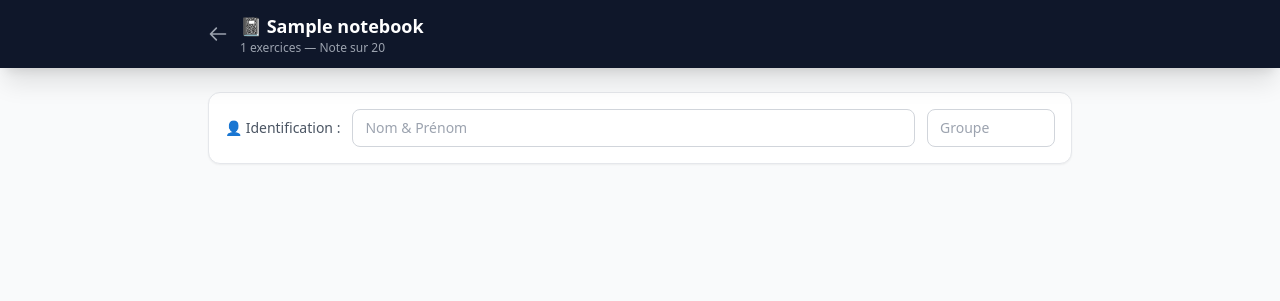
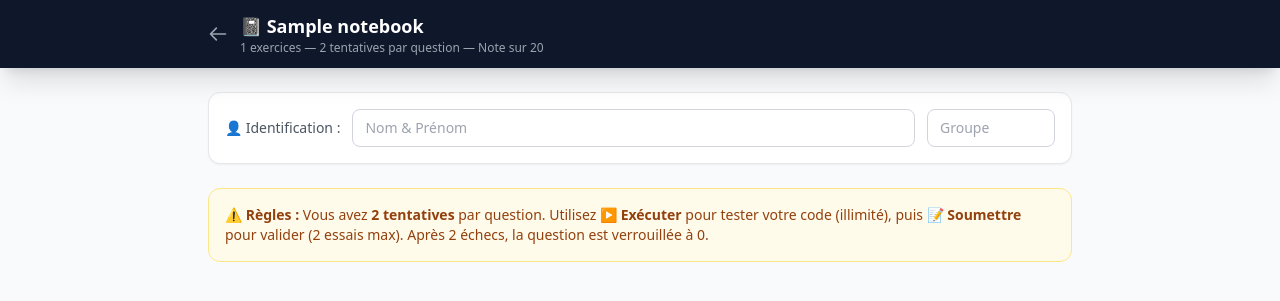
Before and after one commit to khamesyacine/quizessai, a Flask app: template templates/notebook.html in a window 1280 px wide. Shown: the top 301 px of the page. Run offline with Flask 3, Linux system fonts and the light colour scheme; tables that the repository leaves empty hold one stand-in row (values such as "Sample post"); the template is opened without the code that fills it: values that come from a table or form of the project are taken from there, most other values are stand-ins (such as "Sample title", 1, 10 or a date in 2020); some libraries are stand-ins or nearby versions.

Commit message:
2 tentatives par question

```diff
--- a/templates/notebook.html
+++ b/templates/notebook.html
@@ -20,6 +20,7 @@
         .cell-markdown p { margin: 0.3rem 0; line-height: 1.6; }
         .cell-markdown table { border-collapse: collapse; }
         .exercise-block { border-left: 4px solid #22c55e; }
+        .locked-cell .CodeMirror { opacity: 0.5; pointer-events: none; }
         .result-anim { animation: fadeSlide 0.3s ease-out; }
         @keyframes fadeSlide { from { opacity:0; transform:translateY(10px) } to { opacity:1; transform:translateY(0) } }
     </style>
@@ -32,7 +33,7 @@
             </a>
             <div>
                 <h1 class="text-lg font-bold">📓 {{ notebook.title }}</h1>
-                <p class="text-gray-400 text-xs">{{ notebook.nb_exercises }} exercices — Note sur 20</p>
+                <p class="text-gray-400 text-xs">{{ notebook.nb_exercises }} exercices — 2 tentatives par question — Note sur 20</p>
             </div>
         </div>
     </header>
@@ -46,6 +47,13 @@
                 class="w-32 px-3 py-2 border border-gray-300 rounded-lg text-sm focus:ring-2 focus:ring-green-500 outline-none">
         </div>
 
+        <!-- Rules reminder -->
+        <div class="bg-amber-50 border border-amber-200 rounded-xl p-4 mb-6 text-sm text-amber-800">
+            <strong>⚠️ Règles :</strong> Vous avez <strong>2 tentatives</strong> par question.
+            Utilisez <strong>▶ Exécuter</strong> pour tester votre code (illimité), puis <strong>📝 Soumettre</strong> pour valider (2 essais max).
+            Après 2 échecs, la question est verrouillée à 0.
+        </div>
+
         <div class="space-y-4" id="notebook-content">
             {% for cell in cells %}
                 {% if cell.type == "markdown" %}
@@ -54,17 +62,21 @@
                     </div>
 
                 {% elif cell.type == "code" %}
-                    <div class="{% if cell.is_student_cell %}exercise-block bg-green-50 border-green-200{% else %}bg-white border-gray-200{% endif %} rounded-xl shadow-sm border p-4" id="exercise-{{ cell.exercise_id }}">
+                    <div class="{% if cell.is_student_cell %}exercise-block bg-green-50 border-green-200{% else %}bg-white border-gray-200{% endif %} rounded-xl shadow-sm border p-4"
+                         id="exercise-{{ cell.exercise_id }}"
+                         data-exercise-id="{{ cell.exercise_id }}">
 
                         {% if cell.is_student_cell %}
                         <div class="flex items-center gap-2 mb-2">
                             <span class="bg-green-600 text-white text-xs font-semibold px-2.5 py-1 rounded-full">✏️ À compléter</span>
+                            <span class="attempts-badge text-xs text-gray-500" id="attempts-{{ cell.exercise_id }}">2 tentatives restantes</span>
                         </div>
                         {% else %}
                         <div class="flex items-center gap-2 mb-2">
                             <span class="bg-blue-100 text-blue-700 text-xs font-semibold px-2.5 py-1 rounded-full">💻 Cellule {{ cell.exercise_id.replace('code_', '') }}</span>
                             {% if cell.expected_output %}
                             <span class="text-xs text-gray-400">Sortie attendue : <code class="bg-gray-100 px-1.5 py-0.5 rounded text-green-700 text-xs">{{ cell.expected_output[:80] }}</code></span>
+                            <span class="attempts-badge text-xs text-gray-500" id="attempts-{{ cell.exercise_id }}">2 tentatives restantes</span>
                             {% endif %}
                         </div>
                         {% endif %}
@@ -103,9 +115,13 @@
     <script>
         const NOTEBOOK_SLUG = "{{ notebook.slug }}";
 
+        // Track attempts per exercise: { exerciseId: { attempts: 0, maxAttempts: 2, locked: false, passed: false } }
+        const attemptTracker = {};
+
         const editors = {};
         document.querySelectorAll('.exercise-editor').forEach(textarea => {
             const exId = textarea.dataset.exerciseId;
+            attemptTracker[exId] = { attempts: 0, maxAttempts: 2, locked: false, passed: false };
             const cm = CodeMirror.fromTextArea(textarea, {
                 mode: 'python', lineNumbers: true,
                 indentUnit: 4, tabSize: 4, indentWithTabs: false,
@@ -119,7 +135,11 @@
             editors[exId] = cm;
         });
 
+        // ▶ Exécuter — unlimited, just shows output
         async function runCell(exId) {
+            const tracker = attemptTracker[exId];
+            if (tracker && tracker.locked) { alert("🔒 Cette question est verrouillée."); return; }
+
             const cm = editors[exId];
             if (!cm) return;
             const code = cm.getValue().trim();
@@ -152,7 +172,14 @@
             finally { btn.innerHTML = orig; btn.disabled = false; }
         }
 
+        // 📝 Soumettre — 2 attempts max
         async function submitCell(exId) {
+            const tracker = attemptTracker[exId];
+
+            // Check if already passed or locked
+            if (tracker.passed) { alert("✅ Vous avez déjà réussi cette question !"); return; }
+            if (tracker.locked) { alert("🔒 Vous avez épuisé vos 2 tentatives pour cette question."); return; }
+
             const name = document.getElementById('student-name').value.trim();
             const group = document.getElementById('student-group').value.trim();
             if (!name) { alert("⚠️ Veuillez entrer votre nom."); document.getElementById('student-name').focus(); return; }
@@ -161,6 +188,11 @@
             if (!cm) return;
             const code = cm.getValue().trim();
             if (!code) { alert("⚠️ La cellule est vide."); return; }
+
+            const remaining = tracker.maxAttempts - tracker.attempts;
+            if (remaining <= 1) {
+                if (!confirm(`⚠️ C'est votre DERNIÈRE tentative pour cette question. Êtes-vous sûr ?`)) return;
+            }
 
             const btn = document.getElementById('submit-' + exId);
             const orig = btn.innerHTML;
@@ -184,26 +216,75 @@
                 const result = await resp.json();
                 if (result.error) { alert("❌ " + result.error); return; }
 
+                // Increment attempt
+                tracker.attempts++;
+
                 const exResult = (result.exercises || []).find(e => e.exercise_id === exId);
                 if (exResult) {
-                    showExerciseResult(exId, exResult, result.score);
+                    const allPassed = exResult.total > 0 && exResult.passed === exResult.total;
+
+                    if (allPassed) {
+                        // SUCCESS
+                        tracker.passed = true;
+                        tracker.locked = true;
+                        showExerciseResult(exId, exResult, "✅ Correct !", true);
+                        lockCell(exId, true);
+                    } else if (tracker.attempts >= tracker.maxAttempts) {
+                        // FAILED — no more attempts
+                        tracker.locked = true;
+                        showExerciseResult(exId, exResult, "🔒 0 point — 2 tentatives épuisées", false);
+                        lockCell(exId, false);
+                    } else {
+                        // FAILED — still has attempts
+                        const left = tracker.maxAttempts - tracker.attempts;
+                        showExerciseResult(exId, exResult, `❌ Incorrect — ${left} tentative${left > 1 ? 's' : ''} restante${left > 1 ? 's' : ''}`, false);
+                    }
+
+                    updateAttemptsBadge(exId);
                 }
             } catch (e) { alert("Erreur: " + e.message); }
             finally { btn.innerHTML = orig; btn.disabled = false; }
         }
 
-        function showExerciseResult(exId, exResult, score) {
+        function lockCell(exId, success) {
+            const container = document.getElementById('exercise-' + exId);
+            if (container) container.classList.add('locked-cell');
+
+            // Disable buttons
+            const submitBtn = document.getElementById('submit-' + exId);
+            const runBtn = document.getElementById('run-' + exId);
+            if (submitBtn) { submitBtn.disabled = true; submitBtn.classList.add('opacity-50', 'cursor-not-allowed'); }
+            if (runBtn) { runBtn.disabled = true; runBtn.classList.add('opacity-50', 'cursor-not-allowed'); }
+
+            // Make editor read-only
+            const cm = editors[exId];
+            if (cm) cm.setOption('readOnly', true);
+        }
+
+        function updateAttemptsBadge(exId) {
+            const badge = document.getElementById('attempts-' + exId);
+            const tracker = attemptTracker[exId];
+            if (!badge || !tracker) return;
+
+            if (tracker.passed) {
+                badge.innerHTML = '<span class="text-green-600 font-semibold">✅ Réussi</span>';
+            } else if (tracker.locked) {
+                badge.innerHTML = '<span class="text-red-600 font-semibold">🔒 Verrouillé — 0 point</span>';
+            } else {
+                const left = tracker.maxAttempts - tracker.attempts;
+                badge.innerHTML = `<span class="${left === 1 ? 'text-orange-600 font-semibold' : 'text-gray-500'}">${left} tentative${left > 1 ? 's' : ''} restante${left > 1 ? 's' : ''}</span>`;
+            }
+        }
+
+        function showExerciseResult(exId, exResult, message, success) {
             const container = document.getElementById('result-' + exId);
             if (!container) return;
             container.classList.remove('hidden');
 
-            const allPassed = exResult.total > 0 && exResult.passed === exResult.total;
             container.innerHTML = `
-                <div class="result-anim rounded-lg p-3 ${allPassed ? 'bg-green-100 border border-green-300' : 'bg-red-100 border border-red-300'}">
-                    <div class="flex items-center justify-between">
-                        <span class="font-semibold text-sm ${allPassed ? 'text-green-800' : 'text-red-800'}">
-                            ${allPassed ? '✅' : '❌'} ${exResult.passed}/${exResult.total} tests réussis — Note: ${score}/20
-                        </span>
+                <div class="result-anim rounded-lg p-3 ${success ? 'bg-green-100 border border-green-300' : 'bg-red-100 border border-red-300'}">
+                    <div class="font-semibold text-sm ${success ? 'text-green-800' : 'text-red-800'}">
+                        ${message}
                     </div>
                     <div class="mt-2 space-y-1">
                         ${(exResult.details || []).map(d => `
```
